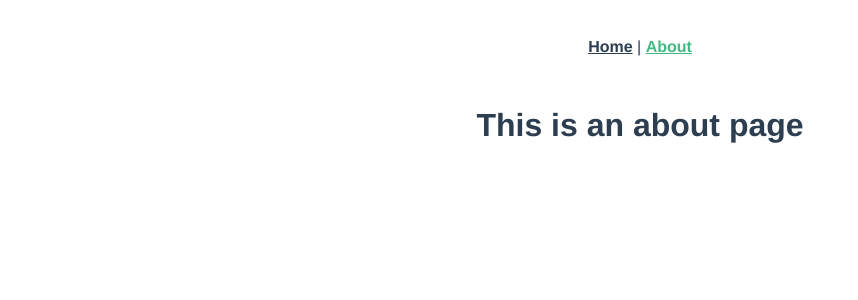
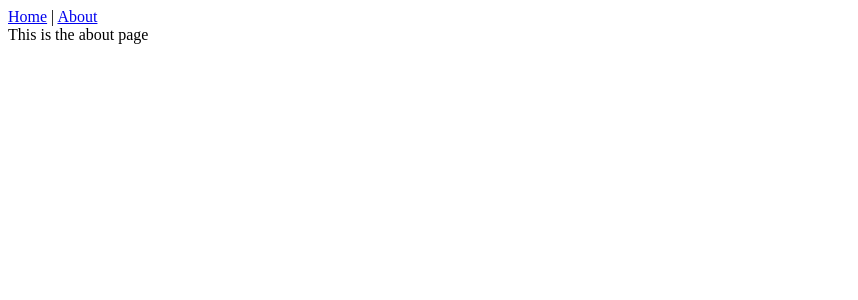
Before and after one commit to dselans/pidstat-ui, a Vue app: page /about in a window 1280 px wide. Shown: the top 300 px of the page, without its empty margins (0-858 px from the left). Built offline with nearby package versions, Linux system fonts and the light colour scheme.

Commit message:
baseline

```diff
--- a/src/App.vue
+++ b/src/App.vue
@@ -1,31 +1,10 @@
 <template>
   <div id="app">
-    <div id="nav">
       <router-link to="/">Home</router-link> |
       <router-link to="/about">About</router-link>
-    </div>
     <router-view/>
   </div>
 </template>
 
 <style>
-#app {
-  font-family: 'Avenir', Helvetica, Arial, sans-serif;
-  -webkit-font-smoothing: antialiased;
-  -moz-osx-font-smoothing: grayscale;
-  text-align: center;
-  color: #2c3e50;
-}
-#nav {
-  padding: 30px;
-}
-
-#nav a {
-  font-weight: bold;
-  color: #2c3e50;
-}
-
-#nav a.router-link-exact-active {
-  color: #42b983;
-}
 </style>
--- /dev/null
+++ b/src/components/About.vue
@@ -0,0 +1,17 @@
+<template>
+  <div class="about">
+    <span class="msg">{{ msg }}</span>
+  </div>
+</template>
+
+<script>
+export default {
+  name: 'About',
+  props: {
+    msg: String
+  }
+}
+</script>
+
+<style scoped>
+</style>
--- a/src/components/HelloWorld.vue
+++ /dev/null
@@ -1,59 +0,0 @@
-<template>
-  <div class="hello">
-    <h1>{{ msg }}</h1>
-    <p>
-      For a guide and recipes on how to configure / customize this project,<br>
-      check out the
-      <a href="https://cli.vuejs.org" target="_blank" rel="noopener">vue-cli documentation</a>.
-    </p>
-    <h3>Installed CLI Plugins</h3>
-    <ul>
-      <li><a href="https://github.com/vuejs/vue-cli/tree/dev/packages/%40vue/cli-plugin-babel" target="_blank" rel="noopener">babel</a></li>
-      <li><a href="https://github.com/vuejs/vue-cli/tree/dev/packages/%40vue/cli-plugin-eslint" target="_blank" rel="noopener">eslint</a></li>
-      <li><a href="https://github.com/vuejs/vue-cli/tree/dev/packages/%40vue/cli-plugin-unit-mocha" target="_blank" rel="noopener">unit-mocha</a></li>
-    </ul>
-    <h3>Essential Links</h3>
-    <ul>
-      <li><a href="https://vuejs.org" target="_blank" rel="noopener">Core Docs</a></li>
-      <li><a href="https://forum.vuejs.org" target="_blank" rel="noopener">Forum</a></li>
-      <li><a href="https://chat.vuejs.org" target="_blank" rel="noopener">Community Chat</a></li>
-      <li><a href="https://twitter.com/vuejs" target="_blank" rel="noopener">Twitter</a></li>
-      <li><a href="https://news.vuejs.org" target="_blank" rel="noopener">News</a></li>
-    </ul>
-    <h3>Ecosystem</h3>
-    <ul>
-      <li><a href="https://router.vuejs.org" target="_blank" rel="noopener">vue-router</a></li>
-      <li><a href="https://vuex.vuejs.org" target="_blank" rel="noopener">vuex</a></li>
-      <li><a href="https://github.com/vuejs/vue-devtools#vue-devtools" target="_blank" rel="noopener">vue-devtools</a></li>
-      <li><a href="https://vue-loader.vuejs.org" target="_blank" rel="noopener">vue-loader</a></li>
-      <li><a href="https://github.com/vuejs/awesome-vue" target="_blank" rel="noopener">awesome-vue</a></li>
-    </ul>
-  </div>
-</template>
-
-<script>
-export default {
-  name: 'HelloWorld',
-  props: {
-    msg: String
-  }
-}
-</script>
-
-<!-- Add "scoped" attribute to limit CSS to this component only -->
-<style scoped>
-h3 {
-  margin: 40px 0 0;
-}
-ul {
-  list-style-type: none;
-  padding: 0;
-}
-li {
-  display: inline-block;
-  margin: 0 10px;
-}
-a {
-  color: #42b983;
-}
-</style>
--- /dev/null
+++ b/src/components/Home.vue
@@ -0,0 +1,17 @@
+<template>
+  <div class="hello">
+    <span class="msg">{{ msg }}</span>
+  </div>
+</template>
+
+<script>
+export default {
+  name: 'Home',
+  props: {
+    msg: String
+  }
+}
+</script>
+
+<style>
+</style>
--- a/src/router.js
+++ b/src/router.js
@@ -1,6 +1,7 @@
 import Vue from 'vue'
 import Router from 'vue-router'
 import Home from './views/Home.vue'
+import About from './views/About.vue'
 
 Vue.use(Router)
 
@@ -10,16 +11,13 @@ export default new Router({
   routes: [
     {
       path: '/',
-      name: 'home',
+      name: "home",
       component: Home
     },
     {
       path: '/about',
-      name: 'about',
-      // route level code-splitting
-      // this generates a separate chunk (about.[hash].js) for this route
-      // which is lazy-loaded when the route is visited.
-      component: () => import(/* webpackChunkName: "about" */ './views/About.vue')
+      name: "about",
+      component: About
     }
   ]
 })
--- a/src/views/About.vue
+++ b/src/views/About.vue
@@ -1,5 +1,16 @@
 <template>
   <div class="about">
-    <h1>This is an about page</h1>
+    <About msg="This is the about page"/>
   </div>
 </template>
+
+<script>
+import About from '@/components/About.vue'
+
+export default {
+  name: 'about',
+  components: {
+    About
+  }
+}
+</script>
--- a/src/views/Home.vue
+++ b/src/views/Home.vue
@@ -1,18 +1,16 @@
 <template>
   <div class="home">
-    <img alt="Vue logo" src="../assets/logo.png">
-    <HelloWorld msg="Welcome to Your Vue.js App"/>
+      <Home msg="This is the home page"/>
   </div>
 </template>
 
 <script>
-// @ is an alias to /src
-import HelloWorld from '@/components/HelloWorld.vue'
+import Home from '@/components/Home.vue'
 
 export default {
   name: 'home',
   components: {
-    HelloWorld
+    Home
   }
 }
 </script>
```
Also changed, not shown: 1 other file (tests, documents, lock files or other folders).
